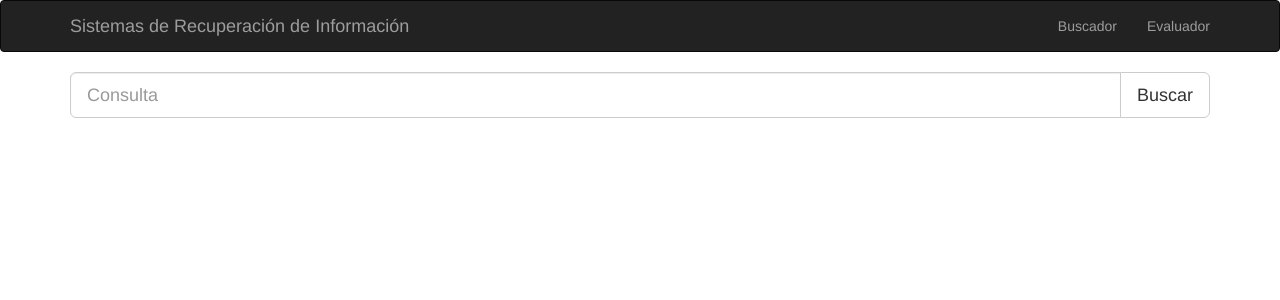
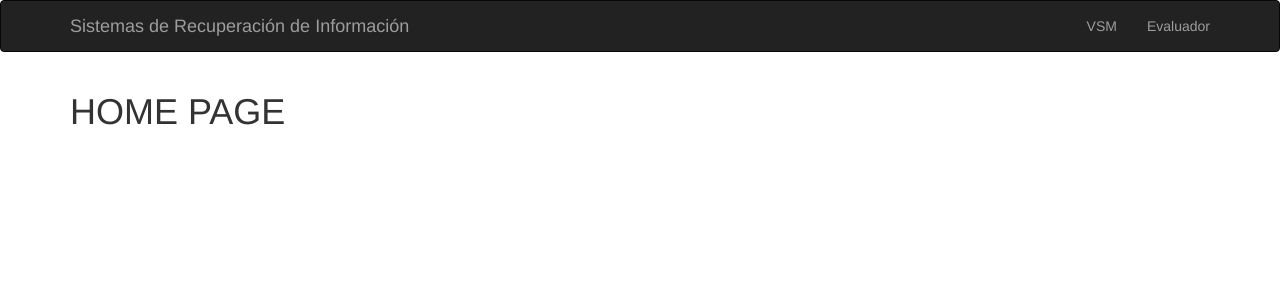
Before and after one commit to cwjki/information-retriaval-system, a Flask app: page / in a window 1280 px wide. Shown: the top 300 px of the page. Run offline with Flask 2, Linux system fonts and the light colour scheme; parts of the project's set-up code (start-up, migrations or seed data) failed here and were passed over; some libraries are stand-ins or nearby versions.

Commit message:
adding a home page to separate the two ir systems

```diff
--- a/server/main.py
+++ b/server/main.py
@@ -17,8 +17,13 @@ app = Flask(__name__)
 Bootstrap(app)
 
 
-@app.route("/", methods=['GET', 'POST'])
+@app.route("/", methods=['GET'])
 def home():
+    return render_template('home.html')
+
+
+@app.route("/vsm", methods=['GET', 'POST'])
+def vsm():
     if request.method == 'POST':
         query = request.form['query']
         ranking = vector_space_model.compute_ranking(query)
@@ -36,6 +41,8 @@ def evaluate():
 
 
 if __name__ == "__main__":
+
+    # VECTOR SPACE MODEL with Cranfield Collection
     cranfieldParser = CranfieldParser()
     documents = cranfieldParser.parse(CRAN_COLLECTION)
     queries = cranfieldParser.parse(CRAN_QUERIE)
--- a/server/templates/base.html
+++ b/server/templates/base.html
@@ -12,7 +12,7 @@
 
     <!-- Collect the nav links, forms, and other content for toggling -->
       <ul class="nav navbar-nav navbar-right">
-        <li><a href="/">Buscador</a></li>
+        <li><a href="/vsm">VSM</a></li>
         <li><a href="/evaluate">Evaluador</a></li>
       </ul>
   </div><!-- /.container-fluid -->
--- /dev/null
+++ b/server/templates/home.html
@@ -0,0 +1,12 @@
+{%- extends "base.html" %}
+{% block title %} SRI Search Page {% endblock %}
+
+
+{% block content %}
+
+    <div class="container">
+        <h1>HOME PAGE</h1>
+    </div>
+
+
+{% endblock %}
```
